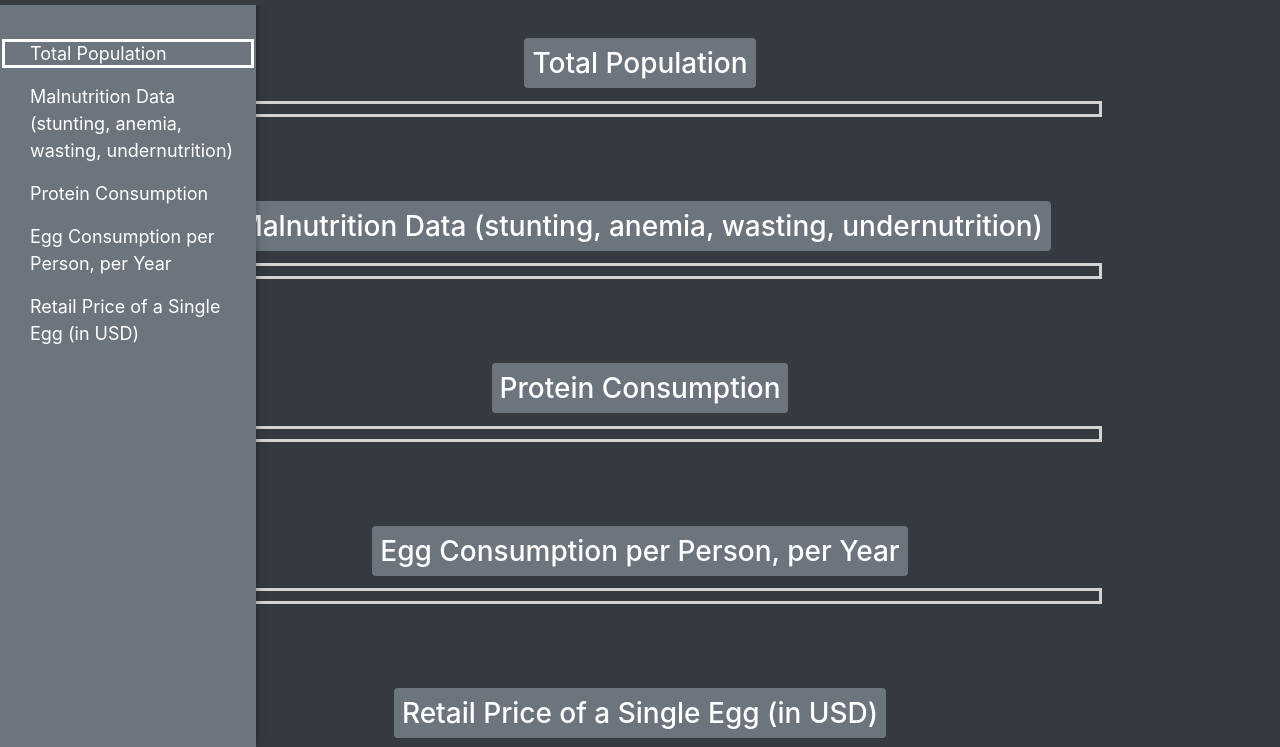
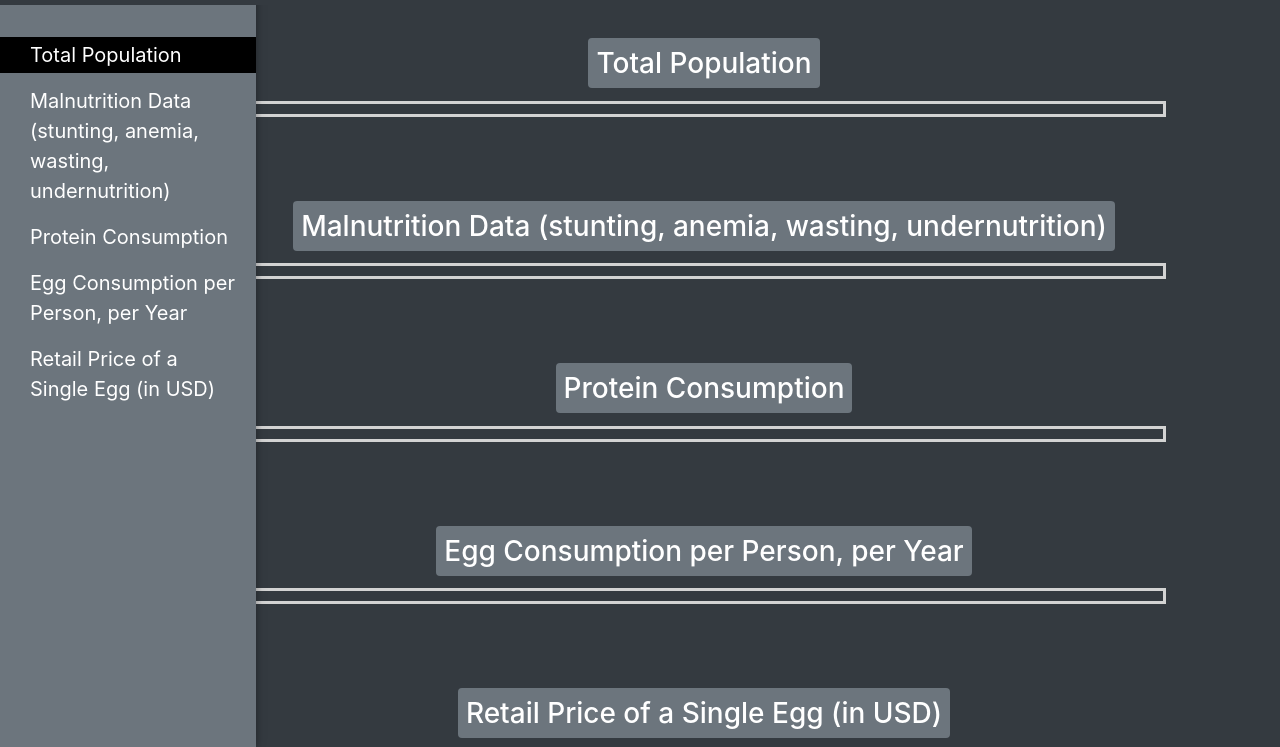
Before and after one commit to TheMaveric/Code-For-Good-16-8-2020, a plain HTML site: page CFG/demand.html in a window 1280 px wide. In both pictures the pointer is over the link "Total Population". Shown: the part 53-800 px from the top of the page. Drawn offline with nearby package versions, Linux system fonts and the light colour scheme.

Commit message:
Add files via upload
Changed background color and Graphs size

```diff
--- a/CFG/demand.html
+++ b/CFG/demand.html
@@ -19,7 +19,7 @@
         .container {
             padding-top: 20px;
             width: 80%;
-            margin-right: 10%;
+            margin-right: 5%;
         }
 
         @media (max-width: 765.8px) {
@@ -66,6 +66,7 @@
 
         #side-nav-content {
             padding-top: 80px;
+            padding-bottom:10px;
             text-align: left;
             width: auto;
         }
@@ -73,21 +74,25 @@
         #side-nav-content h3 {
             margin-top: 20px;
             padding-left: 20px;
+            padding-bottom:10px;
         }
 
         #side-nav-content a:focus,
         #side-nav-content a:hover {
-            outline: 3px solid #ffffff;
-            outline-offset: -5px;
+            /* outline: 3px solid #ffffff;
+            outline-offset: -5px; */
+            background-color:black;
+            color:white;
         }
 
         #side-nav-content a {
             padding: 3px 20px 3px 30px;
             margin-top: 10px;
             display: block;
-            font-size: 18px;
+            font-size: 20px;
             color: #ffffff;
             text-decoration: none;
+
         }
 
         .tableauPlaceholder {
```
Also changed, not shown: CFG/supply.html (+3 -3 lines), 1 other file.
